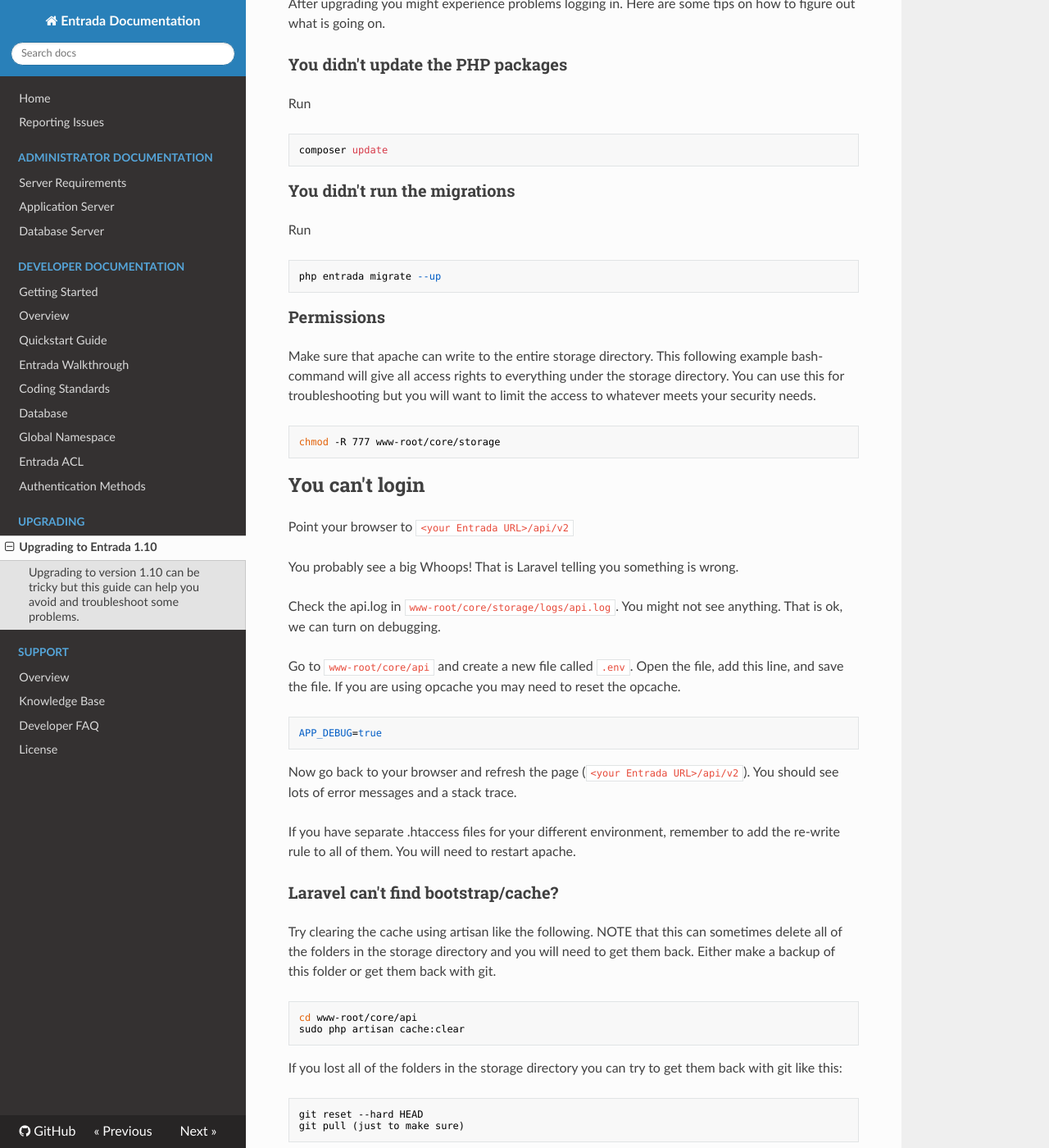
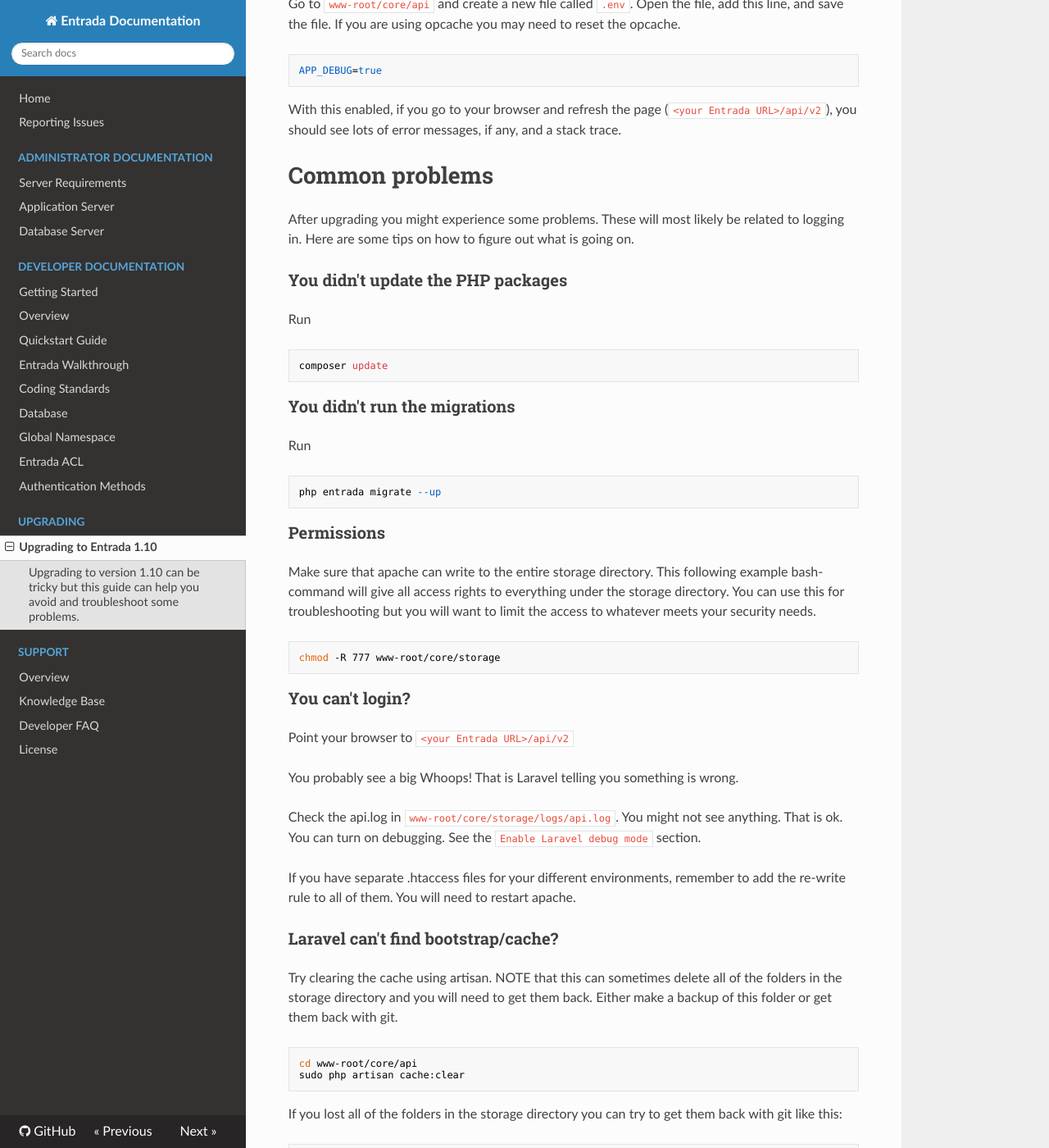
Before and after one commit to pyarmak/entrada-1x-docs, an MkDocs documentation site: the page built from docs/upgrading/to_110.md, in a window 1280 px wide and 1400 px high, scrolled down 1215 px. Shown: the whole window at 82% size. Built offline with MkDocs 1.6.1, drawn with Linux system fonts in a browser that asks for light colours; nearby versions of some CDN libraries; old or Windows-style settings are respelled for this version of MkDocs; some of the changed text lies outside the part shown.

Commit message:
Made some edits

````diff
--- a/docs/upgrading/to_110.md
+++ b/docs/upgrading/to_110.md
@@ -32,8 +32,17 @@ You'll notice a bunch of new folders in the storage directory.
 
 Make a note of this because you might have to change how you deploy your code if you changed the default storage location. The storage location is configured in the config.inc.php file. You can find it here: ```www-root/core/config```. Look for the ```entrada_storage``` element.
 
+# Enable Laravel debug mode
+
+Go to ```www-root/core/api``` and create a new file called ```.env```.
+Open the file, add this line, and save the file. If you are using opcache you may need to reset the opcache.
+```
+APP_DEBUG=true
+```
+With this enabled, if you go to your browser and refresh the page (```<your Entrada URL>/api/v2```), you should see lots of error messages, if any, and a stack trace.
+
 # Common problems
-After upgrading you might experience problems logging in. Here are some tips on how to figure out what is going on.
+After upgrading you might experience some problems. These will most likely be related to logging in. Here are some tips on how to figure out what is going on.
 
 ### You didn't update the PHP packages
 
@@ -58,25 +67,18 @@ Make sure that apache can write to the entire storage directory. This following
 chmod -R 777 www-root/core/storage
 ```
 
-## You can't login
+### You can't login?
 
 Point your browser to ```<your Entrada URL>/api/v2```
 
 You probably see a big Whoops! That is Laravel telling you something is wrong.
 
-Check the api.log in ```www-root/core/storage/logs/api.log```. You might not see anything. That is ok, we can turn on debugging.
+Check the api.log in ```www-root/core/storage/logs/api.log```. You might not see anything. That is ok. You can turn on debugging. See the ```Enable Laravel debug mode``` section.
 
-Go to ```www-root/core/api``` and create a new file called ```.env```.
-Open the file, add this line, and save the file. If you are using opcache you may need to reset the opcache.
-```
-APP_DEBUG=true
-```
-Now go back to your browser and refresh the page (```<your Entrada URL>/api/v2```). You should see lots of error messages and a stack trace.
-
-If you have separate .htaccess files for your different environment, remember to add the re-write rule to all of them. You will need to restart apache.
+If you have separate .htaccess files for your different environments, remember to add the re-write rule to all of them. You will need to restart apache.
 
 ### Laravel can't find bootstrap/cache?
-Try clearing the cache using artisan like the following. NOTE that this can sometimes delete all of the folders in the storage directory and you will need to get them back. Either make a backup of this folder or get them back with git.
+Try clearing the cache using artisan. NOTE that this can sometimes delete all of the folders in the storage directory and you will need to get them back. Either make a backup of this folder or get them back with git.
 
 ```bash
 cd www-root/core/api
@@ -90,6 +92,6 @@ git reset --hard HEAD
 git pull (just to make sure)
 ```
 
-### Laravel can't put a file somewhere (there are a variety of these that may come up)
+### Laravel can't put a file somewhere (there are a variety of these that may come up)?
 
 Check the permissions on the storage directory (see above).
````
